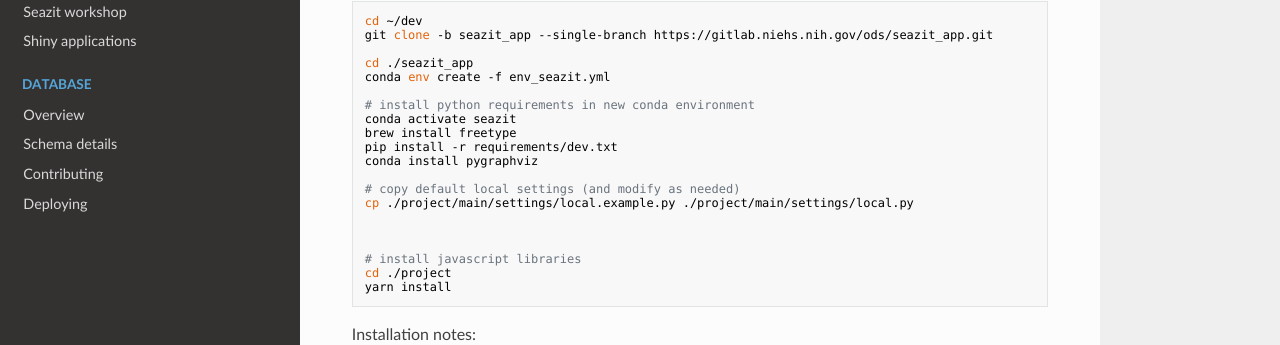
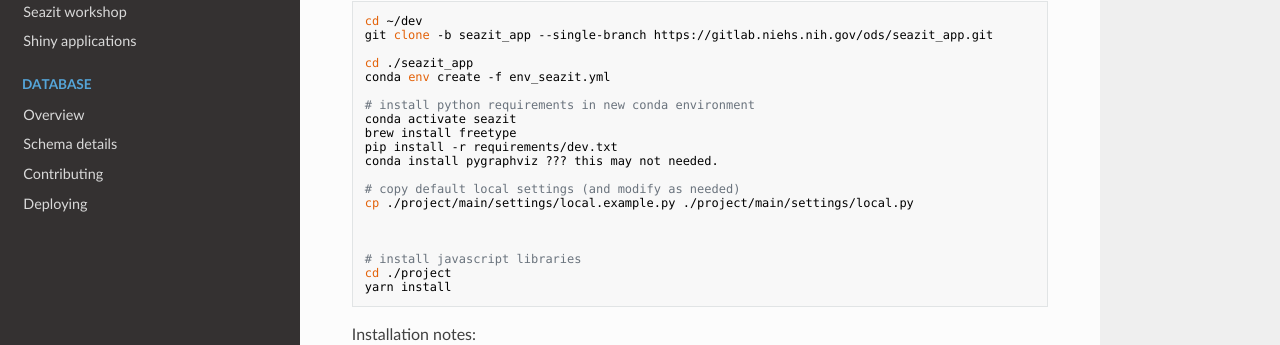
Before and after one commit to niehs-zicong/seazit_app, an MkDocs documentation site: the page built from docs/docs/installation.md, in a window 1280 px wide and 900 px high. Shown: the part 445-790 px from the top of the window. Built offline with MkDocs 1.6.1, drawn with Linux system fonts in a browser that asks for light colours; nearby versions of some CDN libraries.

Commit message:
Update installation.md

```diff
--- a/docs/docs/installation.md
+++ b/docs/docs/installation.md
@@ -20,7 +20,7 @@
 conda activate seazit
 brew install freetype
 pip install -r requirements/dev.txt
-conda install pygraphviz
+conda install pygraphviz ??? this may not needed.
 
 # copy default local settings (and modify as needed)
 cp ./project/main/settings/local.example.py ./project/main/settings/local.py
```
